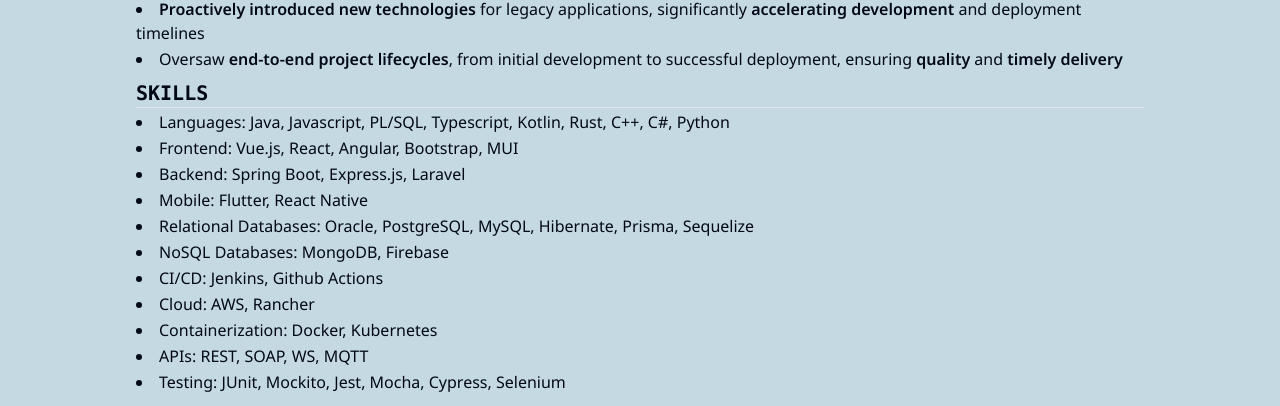
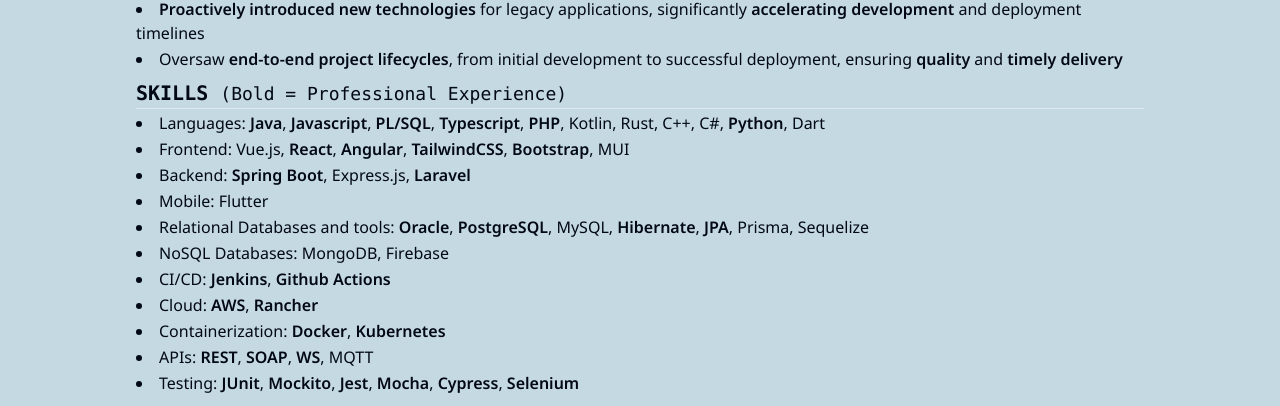
Before and after one commit to kenny59/kenny59.github.io, a Vue app: page /cv in a window 1280 px wide. Shown: the part 390-796 px from the top of the page. Built offline with nearby package versions, Linux system fonts and the light colour scheme.

Commit message:
feat: add highlights to skills to indicate professional experience

```diff
--- a/public/cv.json
+++ b/public/cv.json
@@ -23,19 +23,47 @@
       ]
     }
   ],
+  "highlightedWords": [
+    "Agile",
+    "CI/CD",
+    "web applications and services, enhancing functionality and performance",
+    "responsive",
+    "user-friendly interfaces",
+    "quality",
+    "timely delivery",
+    "Proactively introduced new technologies",
+    "accelerating development",
+    "end-to-end project lifecycles",
+    "web applications and services",
+    "Spring Framework",
+    "functionality",
+    "performance"
+  ],
   "skillsLabel": "Skills",
+  "skillsLabelHint": "Bold = Professional Experience",
   "skills": [
-    "Languages: Java, Javascript, PL/SQL, Typescript, Kotlin, Rust, C++, C#, Python",
-    "Frontend: Vue.js, React, Angular, Bootstrap, MUI",
+    "Languages: Java, Javascript, PL/SQL, Typescript, PHP, Kotlin, Rust, C++, C#, Python, Dart",
+    "Frontend: Vue.js, React, Angular, TailwindCSS, Bootstrap, MUI",
     "Backend: Spring Boot, Express.js, Laravel",
-    "Mobile: Flutter, React Native",
-    "Relational Databases: Oracle, PostgreSQL, MySQL, Hibernate, Prisma, Sequelize",
+    "Mobile: Flutter",
+    "Relational Databases and tools: Oracle, PostgreSQL, MySQL, Hibernate, JPA, Prisma, Sequelize",
     "NoSQL Databases: MongoDB, Firebase",
     "CI/CD: Jenkins, Github Actions",
     "Cloud: AWS, Rancher",
     "Containerization: Docker, Kubernetes",
     "APIs: REST, SOAP, WS, MQTT",
     "Testing: JUnit, Mockito, Jest, Mocha, Cypress, Selenium"
+  ],
+  "highlightedWordsSkills": [
+    "Java", "Javascript", "PL/SQL", "Typescript", "Python", "PHP",
+    "React", "Angular", "Bootstrap", "TailwindCSS",
+    "Spring Boot", "Laravel",
+    "Oracle", "PostgreSQL", "Hibernate", "JPA",
+    "Jenkins", "Github Actions",
+    "AWS","Rancher",
+    "Docker", "Kubernetes",
+    "REST", "SOAP", "WS",
+    "JUnit", "Jest", "Cypress", "Selenium", "Mockito", "Mocha"
   ],
   "educationLabel": "Education",
   "educations": [
@@ -63,21 +91,5 @@
     }
   ],
   "hobbiesLabel": "Hobbies",
-  "hobbies": "Calisthenics, beer brewing, tinkering with electronics",
-  "highlightedWords": [
-    "Agile",
-    "CI/CD",
-    "web applications and services, enhancing functionality and performance",
-    "responsive",
-    "user-friendly interfaces",
-    "quality",
-    "timely delivery",
-    "Proactively introduced new technologies",
-    "accelerating development",
-    "end-to-end project lifecycles",
-    "web applications and services",
-    "Spring Framework",
-    "functionality",
-    "performance"
-  ]
+  "hobbies": "Calisthenics, beer brewing, tinkering with electronics"
 }
--- a/src/interfaces/cv.ts
+++ b/src/interfaces/cv.ts
@@ -9,6 +9,7 @@
 	experienceLabel: string;
 	jobs: CVJobs[];
 	skillsLabel: string;
+	skillsLabelHint: string;
 	skills: string[];
 	educationLabel: string;
 	educations: CVEducations[];
@@ -17,6 +18,7 @@
 	hobbiesLabel: string;
 	hobbies: string;
 	highlightedWords: string[];
+	highlightedWordsSkills: string[];
 }
 export type CVJobs = {
 	company: string;
--- a/src/views/CurriculumVitaeView.vue
+++ b/src/views/CurriculumVitaeView.vue
@@ -19,6 +19,13 @@
       cvObject.jobs[jobIndex].jobBullets[bulletIndex] = bullet;
     })
   });
+  cvObject?.skills?.forEach((skill, skillIndex) => {
+    cvObject?.highlightedWordsSkills.forEach(highlightedWord => {
+      skill = skill.replace(new RegExp(`\\b${highlightedWord}\\b`, "i"), `<span class="font-semibold">${highlightedWord}</span>`);
+    })
+    cvObject.skills[skillIndex] = skill;
+
+  })
   console.log(cvObject)
   cv.value = cvObject;
 }
@@ -121,13 +128,11 @@
   <!--    <li class="mt-0.5">Automated manual tasks and wrote support applications for recurring issues</li>-->
   <!--  </ul>-->
   <div class="text-xl font-mono font-bold uppercase print:mt-1 mt-2">
-    {{cv?.skillsLabel}}
+    {{cv?.skillsLabel}} <span class="font-light normal-case text-lg">({{cv?.skillsLabelHint}})</span>
   </div>
   <Separator class="dark:bg-white print:dark:bg-slate-900" orientation="horizontal"/>
   <ul class="list-disc list-inside">
-    <li class="mt-0.5" v-for="skill in cv?.skills">
-      {{skill}}
-    </li>
+    <li class="mt-0.5 md:whitespace-nowrap print:whitespace-nowrap" v-for="skill in cv?.skills" v-html="skill"></li>
   </ul>
   <div class="text-xl font-mono font-bold uppercase mt-2">
     {{cv?.educationLabel}}
```
Also changed, not shown: public/cvHun.json (+33 -21 lines).
